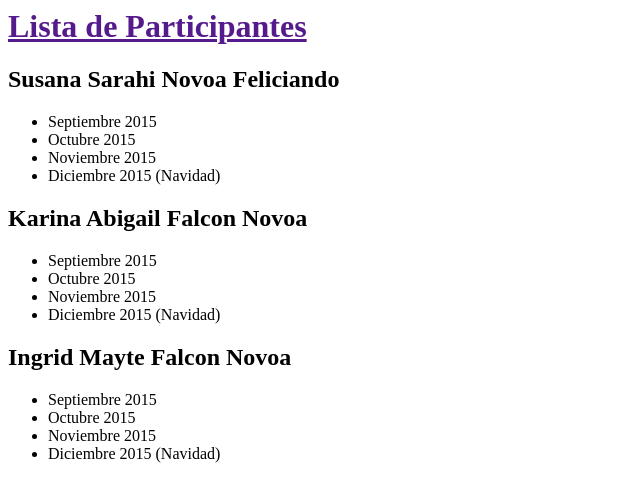
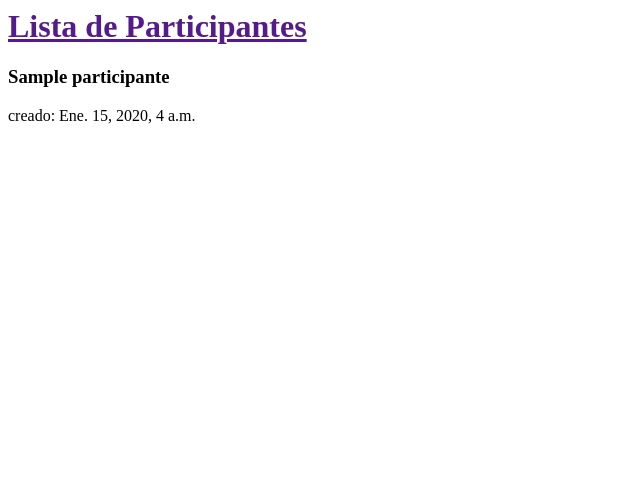
Before and after one commit to jstitch/asistenciaInfantiles, a Django app: template asistencia/templates/asistencia/participantes_list.html in a window 1280 px wide. Shown: the top 502 px of the page, without its empty margins (0-640 px from the left). Run offline with Django 3.2, Linux system fonts and the light colour scheme; the template is opened without the code that fills it: values that come from a table or form of the project are taken from there, others are empty; tables that the repository leaves empty hold one stand-in row (values such as "Sample post").

Commit message:
Modifico templates para mostrar nombres de participantes

```diff
--- a/asistencia/templates/asistencia/participantes_list.html
+++ b/asistencia/templates/asistencia/participantes_list.html
@@ -7,34 +7,11 @@
       <h1><a href="">Lista de Participantes</a></h1>
     </div>
 
-    <div>
-      <h2>Susana Sarahi Novoa Feliciando</h2>
-      <ul>
-        <li>Septiembre 2015</li>
-        <li>Octubre 2015</li>
-        <li>Noviembre 2015</li>
-        <li>Diciembre 2015 (Navidad)</li>
-      </ul>
-    </div>
-
-    <div>
-      <h2>Karina Abigail Falcon Novoa</h2>
-      <ul>
-        <li>Septiembre 2015</li>
-        <li>Octubre 2015</li>
-        <li>Noviembre 2015</li>
-        <li>Diciembre 2015 (Navidad)</li>
-      </ul>
-    </div>
-
-    <div>
-      <h2>Ingrid Mayte Falcon Novoa</h2>
-      <ul>
-        <li>Septiembre 2015</li>
-        <li>Octubre 2015</li>
-        <li>Noviembre 2015</li>
-        <li>Diciembre 2015 (Navidad)</li>
-      </ul>
-    </div>
+    {% for participante in participantes %}
+      <div>
+        <h3>{{ participante }}</h3>
+        <p>creado: {{ participante.created_date }}</p>
+      </div>
+    {% endfor %}
   </body>
 </html>
--- a/asistencia/views.py
+++ b/asistencia/views.py
@@ -1,4 +1,7 @@
 from django.shortcuts import render
+from django.utils import timezone
+from .models import Participante
 
 def participantes_list(request):
-    return render(request, 'asistencia/participantes_list.html', {})
+    participantes = Participante.objects.filter(created_date__lte=timezone.now()).order_by('created_date')
+    return render(request, 'asistencia/participantes_list.html', {'participantes': participantes})
```
